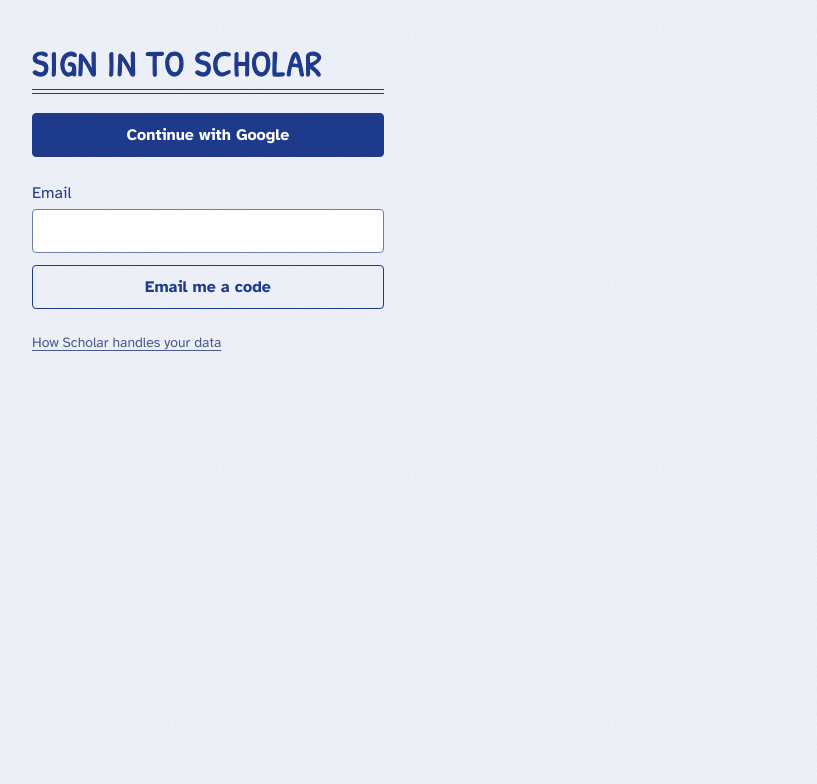
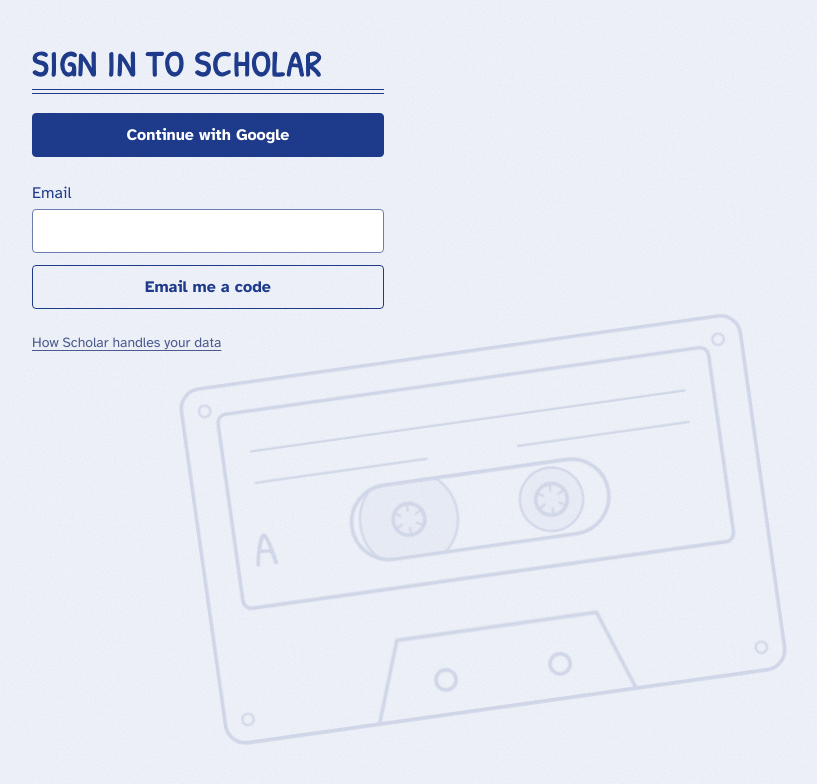
Before and after one commit to bitwindamountains/deskmate, a Next.js app: page /login in a window 1280 px wide. Shown: the top 784 px of the page, without its empty margins (432-1249 px from the left). Built offline with nearby package versions, Linux system fonts and the light colour scheme.

Commit message:
feat: the mixtape as the background: a ballpoint cassette that plays as each page opens, in the app margin and behind sign-in and onboarding

```diff
--- a/src/app/(app)/layout.tsx
+++ b/src/app/(app)/layout.tsx
@@ -1,5 +1,6 @@
 import { userTimeZone } from '@/lib/time/user-zone';
 import { TimeZoneCookie } from '@/components/time-zone-cookie';
+import { CassetteGround } from '@/components/cassette';
 import '@fontsource/opendyslexic/400.css';
 import '@fontsource/opendyslexic/700.css';
 import { requireOnboardedUser } from '@/lib/profile/require';
@@ -18,6 +19,7 @@ export default async function AppLayout({ children }: { children: React.ReactNod
         Skip to content
       </a>
       <TimeZoneCookie serverZone={zone} />
+      <CassetteGround />
       {children}
     </div>
   );
--- a/src/app/globals.css
+++ b/src/app/globals.css
@@ -168,6 +168,13 @@ html { scrollbar-color: var(--line) var(--ground); caret-color: var(--ink); }
   @keyframes tape-spool { from { background-position: -40px 0; } }
   .reel { animation: reel-turn 1150ms cubic-bezier(0.3, 0, 0.2, 1) both; transform-box: fill-box; transform-origin: center; }
   @keyframes reel-turn { from { transform: rotate(-540deg); } }
+  /* The background cassette plays as a page opens: hubs turn, tape moves from the left pack to the right. */
+  .cassette-play .hub, .cassette-play .pack-l, .cassette-play .pack-r { transform-box: fill-box; transform-origin: center; }
+  .cassette-play .hub { animation: reel-turn 1600ms cubic-bezier(0.3, 0, 0.2, 1) both; }
+  .cassette-play .pack-l { animation: pack-l 1600ms cubic-bezier(0.3, 0, 0.2, 1) both; }
+  .cassette-play .pack-r { animation: pack-r 1600ms cubic-bezier(0.3, 0, 0.2, 1) both; }
+  @keyframes pack-l { from { transform: scale(1.25); } }
+  @keyframes pack-r { from { transform: scale(0.7); } }
   /* Pointing at Today's tape rewinds the reels; leaving it plays them forward again. */
   .tape-deck:hover .reel { animation-name: reel-rewind; animation-duration: 900ms; }
   @keyframes reel-rewind { from { transform: rotate(540deg); } }
--- a/src/app/login/login-form.tsx
+++ b/src/app/login/login-form.tsx
@@ -1,6 +1,7 @@
 'use client';
 
 import { useActionState } from 'react';
+import { CassetteHero } from '@/components/cassette';
 import { sendEmailCode, signInWithGoogle, verifyEmailCode, type LoginState } from './actions';
 
 const input = 'field';
@@ -16,6 +17,7 @@ export function LoginForm({ next, initialError, notice }: { next: string; initia
 
   return (
     <main className="mx-auto max-w-sm space-y-6 px-4 py-10">
+      <CassetteHero />
       <h1 className="hand rule-draw pb-1 text-[2.25rem] leading-tight text-balance"><span className="hand-write">Sign in to Scholar</span></h1>
       {notice && <p role="status">{notice}</p>}
       {state.error && <p id="login-err" role="alert" className="error">{state.error}</p>}
--- a/src/app/onboarding/onboarding-form.tsx
+++ b/src/app/onboarding/onboarding-form.tsx
@@ -1,6 +1,7 @@
 'use client';
 
 import { useActionState } from 'react';
+import { CassetteHero } from '@/components/cassette';
 import type { Profile } from '@/lib/profile/require';
 import { completeOnboarding, type OnboardingState } from './actions';
 
@@ -18,6 +19,7 @@ export function OnboardingForm({ defaults }: { defaults?: Profile }) {
 
   return (
     <main className="mx-auto max-w-md space-y-6 px-4 py-10">
+      <CassetteHero />
       <h1 className="hand rule-draw pb-1 text-[2.25rem] leading-tight text-balance"><span className="hand-write">Set up Scholar</span></h1>
       {state.error && <p role="alert" className="error">{state.error}</p>}
       <form action={action} className="space-y-5">
--- /dev/null
+++ b/src/components/cassette.tsx
@@ -0,0 +1,48 @@
+/** The mixtape the J-card belongs to, drawn in ballpoint. It plays once as a page opens (reels turn, tape moves from
+ * the left pack to the right), then stops. Decoration only; reduced motion shows it still (DESIGN.md). */
+function Cassette({ className }: { className: string }) {
+  return (
+    <svg viewBox="0 0 400 256" className={`cassette-play ${className}`} fill="none" stroke="currentColor" strokeWidth="2.5"
+      strokeLinecap="round" strokeLinejoin="round">
+      <defs>
+        <clipPath id="cassette-window"><rect x="110" y="88" width="180" height="52" rx="26" /></clipPath>
+      </defs>
+      <rect x="4" y="4" width="392" height="248" rx="14" />
+      <rect x="28" y="24" width="344" height="136" rx="6" />
+      <path d="M48 52h304M48 74h120M232 74h120" strokeWidth="1.5" />
+      <text x="40" y="132" fill="currentColor" stroke="none" fontSize="34" fontFamily="var(--font-patrick), sans-serif">A</text>
+      <g clipPath="url(#cassette-window)">
+        <circle className="pack-l" cx="150" cy="114" r="34" fill="currentColor" fillOpacity="0.18" strokeWidth="1.5" />
+        <circle className="pack-r" cx="250" cy="114" r="22" fill="currentColor" fillOpacity="0.18" strokeWidth="1.5" />
+      </g>
+      <rect x="110" y="88" width="180" height="52" rx="26" />
+      {[150, 250].map((cx) => (
+        <g key={cx} className="hub">
+          <circle cx={cx} cy="114" r="11" />
+          <path d={`M${cx} 103v5M${cx} 120v5M${cx - 9.5} 108.5l4.3 2.5M${cx + 5.2} 117l4.3 2.5M${cx - 9.5} 119.5l4.3-2.5M${cx + 5.2} 111l4.3-2.5`} strokeWidth="1.5" />
+        </g>
+      ))}
+      <path d="M110 252l20-56h140l20 56" />
+      <circle cx="160" cy="228" r="7" /><circle cx="240" cy="228" r="7" />
+      {[[20, 20], [380, 20], [20, 236], [380, 236]].map(([x, y]) => <circle key={`${x}-${y}`} cx={x} cy={y} r="4" strokeWidth="1.5" />)}
+    </svg>
+  );
+}
+
+/** Inside the app: lying in the right margin on wide screens, like a tape on the desk beside the page. */
+export function CassetteGround() {
+  return (
+    <div aria-hidden="true" className="pointer-events-none fixed inset-0 -z-10 hidden overflow-hidden text-ink lg:block">
+      <Cassette className="absolute -right-16 bottom-8 w-[26rem] -rotate-[8deg] opacity-[0.13]" />
+    </div>
+  );
+}
+
+/** Sign-in and onboarding: the tape sits large behind the form. */
+export function CassetteHero() {
+  return (
+    <div aria-hidden="true" className="pointer-events-none fixed inset-0 -z-10 overflow-hidden text-ink">
+      <Cassette className="absolute -right-20 -bottom-10 w-[24rem] -rotate-[8deg] opacity-[0.14] md:right-[6%] md:bottom-[8%] md:w-[36rem]" />
+    </div>
+  );
+}
```
Also changed, not shown: 2 other files (tests, documents, lock files or other folders).
